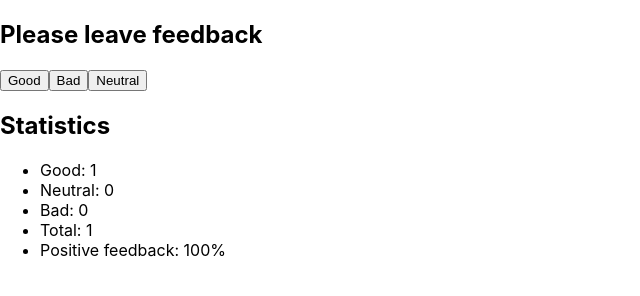
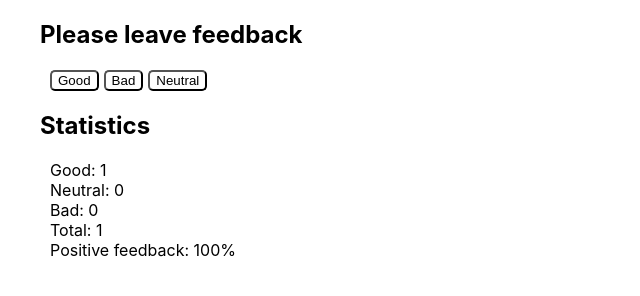
Before and after one commit to anadej/goit-react-hw-02-feedback, a React app: page / in a window 1280 px wide. Both pictures are taken after a click on the button "Good". Shown: the whole page, without its empty margins (0-640 px from the left). Built offline with nearby package versions, Linux system fonts and the light colour scheme.

Commit message:
Style add

```diff
--- a/package.json
+++ b/package.json
@@ -11,6 +11,7 @@
     "react": "^17.0.2",
     "react-dom": "^17.0.2",
     "react-scripts": "4.0.3",
+    "styled-components": "^5.3.0",
     "web-vitals": "^1.1.2"
   },
   "scripts": {
--- a/src/components/App.js
+++ b/src/components/App.js
@@ -1,5 +1,5 @@
 import React from "react";
-import FeedBackOptions from "./feedBack/feedbackOptions";
+import FeedbackOptions from "./feedBack/FeedbackOptions";
 import Notification from "./notification/Notification";
 import Section from "./Section";
 import Statistics from "./statistics/Statistics";
@@ -36,12 +36,10 @@ class App extends React.Component {
     //переменные для передачи данных в компонент Statistics
     const total = this.countTotalFeedback();
     const positivePercentage = this.countPositiveFeedbackPercentage();
-    console.log(options);
-
     return (
       <>
         <Section title="Please leave feedback">
-          <FeedBackOptions
+          <FeedbackOptions
             options={options}
             onLeaveFeedback={this.onLeaveFeedback}
           />
--- a/src/components/Section.js
+++ b/src/components/Section.js
@@ -1,11 +1,12 @@
 import React from "react";
+import { SectionStyled } from "./SectionStyled";
 
 const Section = ({ title, children }) => {
   return (
-    <>
+    <SectionStyled>
       <h2 className="sectionTitle">{title}</h2>
       {children}
-    </>
+    </SectionStyled>
   );
 };
 
--- /dev/null
+++ b/src/components/SectionStyled.js
@@ -0,0 +1,8 @@
+import styled from "styled-components";
+
+export const SectionStyled = styled.section`
+  margin: 20px 0 0 40px;
+  .sectionTitle {
+    margin-bottom: 20px;
+  }
+`;
--- /dev/null
+++ b/src/components/feedBack/FeedbackOptionStyled.js
@@ -0,0 +1,16 @@
+import styled from "styled-components";
+
+export const FeedbackOptionsStyled = styled.div`
+  margin-left: 10px;
+  .feedbackBtn {
+    margin-right: 5px;
+    background-color: white;
+    border-radius: 5px;
+    cursor: pointer;
+
+    &:active {
+      background-color: blue;
+      color: white;
+    }
+  }
+`;
--- a/src/components/feedBack/feedbackOptions.js
+++ b/src/components/feedBack/feedbackOptions.js
@@ -1,8 +1,9 @@
 import React from "react";
+import { FeedbackOptionsStyled } from "./FeedbackOptionStyled";
 
-const FeedBackOptions = ({ options, onLeaveFeedback }) => {
+const FeedbackOptions = ({ options, onLeaveFeedback }) => {
   return (
-    <>
+    <FeedbackOptionsStyled>
       {options.map((option) => (
         <button
           className="feedbackBtn"
@@ -13,8 +14,8 @@ const FeedBackOptions = ({ options, onLeaveFeedback }) => {
           {option.title.charAt(0).toUpperCase() + option.title.slice(1)}
         </button>
       ))}
-    </>
+    </FeedbackOptionsStyled>
   );
 };
 
-export default FeedBackOptions;
+export default FeedbackOptions;
--- a/src/components/statistics/Statistics.js
+++ b/src/components/statistics/Statistics.js
@@ -1,8 +1,9 @@
 import React from "react";
+import { StatisticsStyled } from "./StatisticsStyled";
 
 const Statistics = ({ good, neutral, bad, total, positivePercentage }) => {
   return (
-    <ul className="statisticsList">
+    <StatisticsStyled>
       <li className="statisticItem">Good: {good}</li>
       <li className="statisticItem">Neutral: {neutral}</li>
       <li className="statisticItem">Bad: {bad}</li>
@@ -10,7 +11,7 @@ const Statistics = ({ good, neutral, bad, total, positivePercentage }) => {
       <li className="statisticItem">
         Positive feedback: {positivePercentage}%
       </li>
-    </ul>
+    </StatisticsStyled>
   );
 };
 
--- /dev/null
+++ b/src/components/statistics/StatisticsStyled.js
@@ -0,0 +1,5 @@
+import styled from "styled-components";
+
+export const StatisticsStyled = styled.ul`
+  margin: 10px;
+`;
--- a/src/index.css
+++ b/src/index.css
@@ -1,13 +1,44 @@
+html {
+  box-sizing: border-box;
+}
+
+*,
+*::before,
+*::after {
+  box-sizing: inherit;
+}
+
 body {
   margin: 0;
-  font-family: -apple-system, BlinkMacSystemFont, 'Segoe UI', 'Roboto', 'Oxygen',
-    'Ubuntu', 'Cantarell', 'Fira Sans', 'Droid Sans', 'Helvetica Neue',
+  font-family: -apple-system, BlinkMacSystemFont, "Segoe UI", "Roboto", "Oxygen",
+    "Ubuntu", "Cantarell", "Fira Sans", "Droid Sans", "Helvetica Neue",
     sans-serif;
   -webkit-font-smoothing: antialiased;
   -moz-osx-font-smoothing: grayscale;
 }
 
 code {
-  font-family: source-code-pro, Menlo, Monaco, Consolas, 'Courier New',
+  font-family: source-code-pro, Menlo, Monaco, Consolas, "Courier New",
     monospace;
 }
+
+h1,
+h2,
+h3,
+h4,
+p {
+  margin: 0;
+}
+
+img {
+  display: block;
+  max-width: 100%;
+  height: auto;
+}
+
+ul {
+  padding-left: 0;
+  margin-top: 0;
+  margin-bottom: 0;
+  list-style: none;
+}
```
Also changed, not shown: 1 other file.
